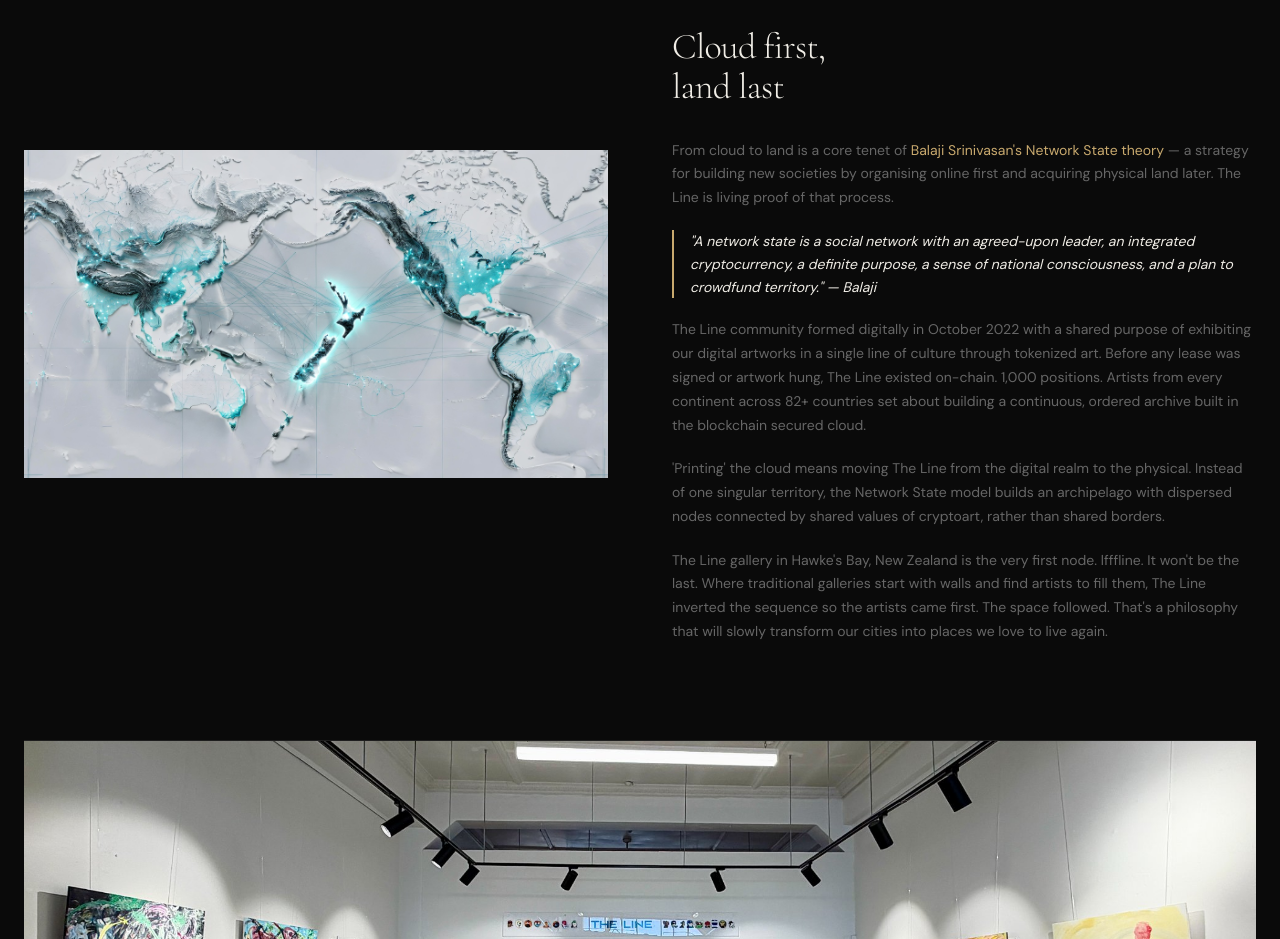
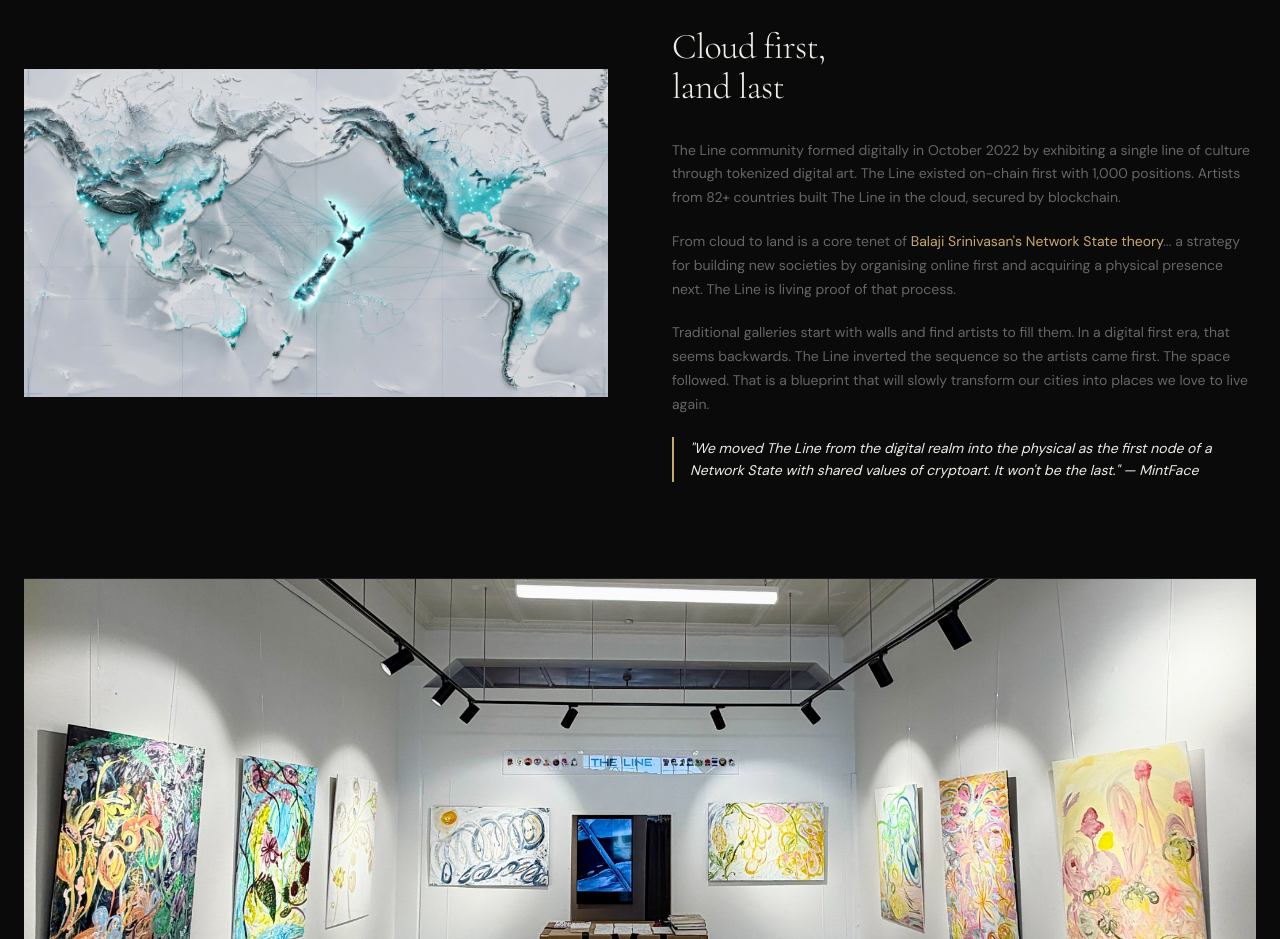
Before and after one commit to MintFaced/theline, a Next.js app: page /gallery in a window 1280 px wide. Shown: the part 2040-2979 px from the top of the page. Built offline with nearby package versions, Linux system fonts and the light colour scheme; no server answers.

Commit message:
Add files via upload

```diff
--- a/app/gallery/page.tsx
+++ b/app/gallery/page.tsx
@@ -130,20 +130,17 @@ export default function GalleryPage() {
               </h2>
               <div className="space-y-5 font-sans text-sm text-line-muted leading-relaxed">
                 <p>
-                  {'From cloud to land'} is a core tenet of <a href="https://balajis.com/p/the-network-state-2021" target="_blank" rel="noopener noreferrer" className="text-line-accent hover:opacity-70 transition-opacity">Balaji Srinivasan{'\''}s Network State theory</a> — a strategy for building new societies by organising online first and acquiring physical land later. The Line is living proof of that process.
+                  The Line community formed digitally in October 2022 by exhibiting a single line of culture through tokenized digital art. The Line existed on-chain first with 1,000 positions. Artists from 82+ countries built The Line in the cloud, secured by blockchain.
+                </p>
+                <p>
+                  From cloud to land is a core tenet of <a href="https://balajis.com/p/the-network-state-2021" target="_blank" rel="noopener noreferrer" className="text-line-accent hover:opacity-70 transition-opacity">Balaji Srinivasan{'\''}s Network State theory</a>... a strategy for building new societies by organising online first and acquiring a physical presence next. The Line is living proof of that process.
+                </p>
+                <p>
+                  Traditional galleries start with walls and find artists to fill them. In a digital first era, that seems backwards. The Line inverted the sequence so the artists came first. The space followed. That is a blueprint that will slowly transform our cities into places we love to live again.
                 </p>
                 <blockquote className="border-l-2 border-line-accent pl-4 italic text-line-text">
-                  "A network state is a social network with an agreed-upon leader, an integrated cryptocurrency, a definite purpose, a sense of national consciousness, and a plan to crowdfund territory." — Balaji
+                  "We moved The Line from the digital realm into the physical as the first node of a Network State with shared values of cryptoart. It won{'\''}t be the last." — MintFace
                 </blockquote>
-                <p>
-                  The Line community formed digitally in October 2022 with a shared purpose of exhibiting our digital artworks in a single line of culture through tokenized art. Before any lease was signed or artwork hung, The Line existed on-chain. 1,000 positions. Artists from every continent across 82+ countries set about building a continuous, ordered archive built in the blockchain secured cloud.
-                </p>
-                <p>
-                  {'\'Printing\''} the cloud means moving The Line from the digital realm to the physical. Instead of one singular territory, the Network State model builds an archipelago with dispersed nodes connected by shared values of cryptoart, rather than shared borders.
-                </p>
-                <p>
-                  The Line gallery in Hawke{'\''}s Bay, New Zealand is the very first node. lfffline. It won{'\''}t be the last. Where traditional galleries start with walls and find artists to fill them, The Line inverted the sequence so the artists came first. The space followed. That{'\''}s a philosophy that will slowly transform our cities into places we love to live again.
-                </p>
               </div>
             </div>
           </div>
```
